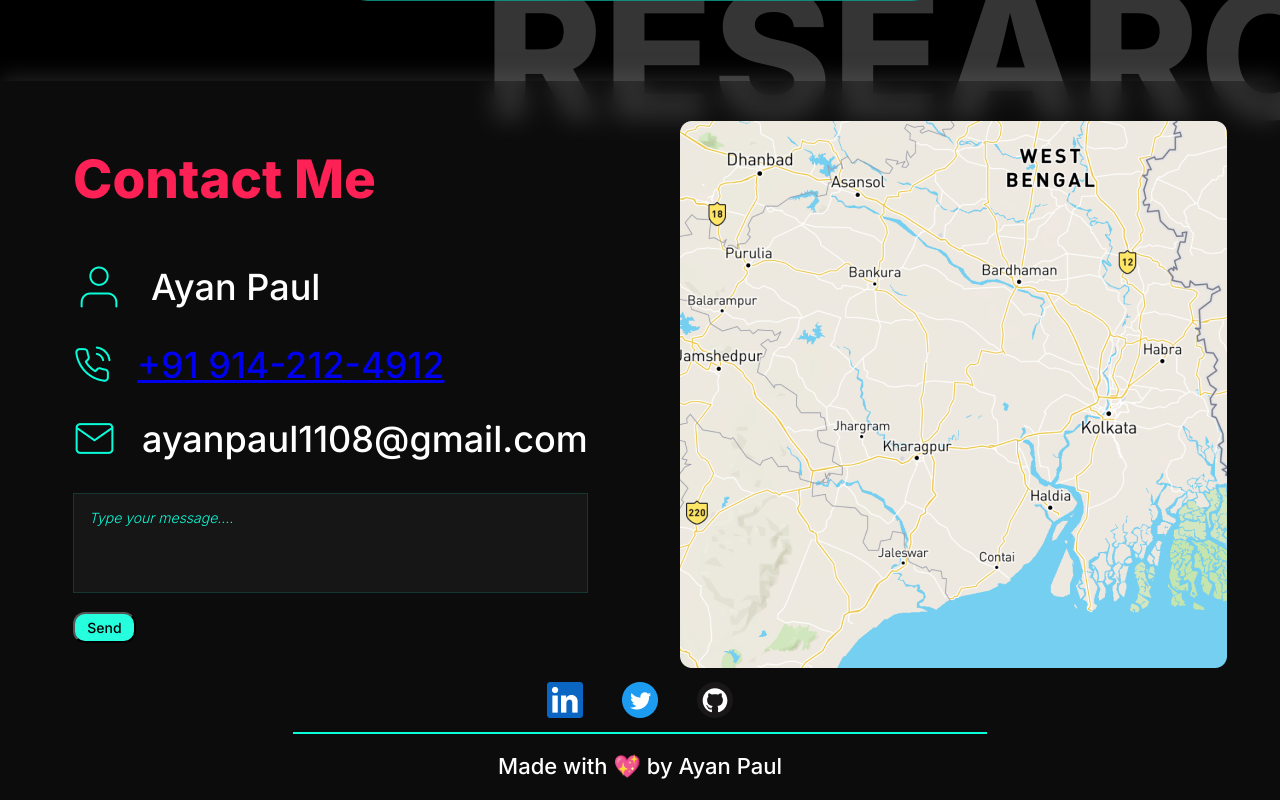
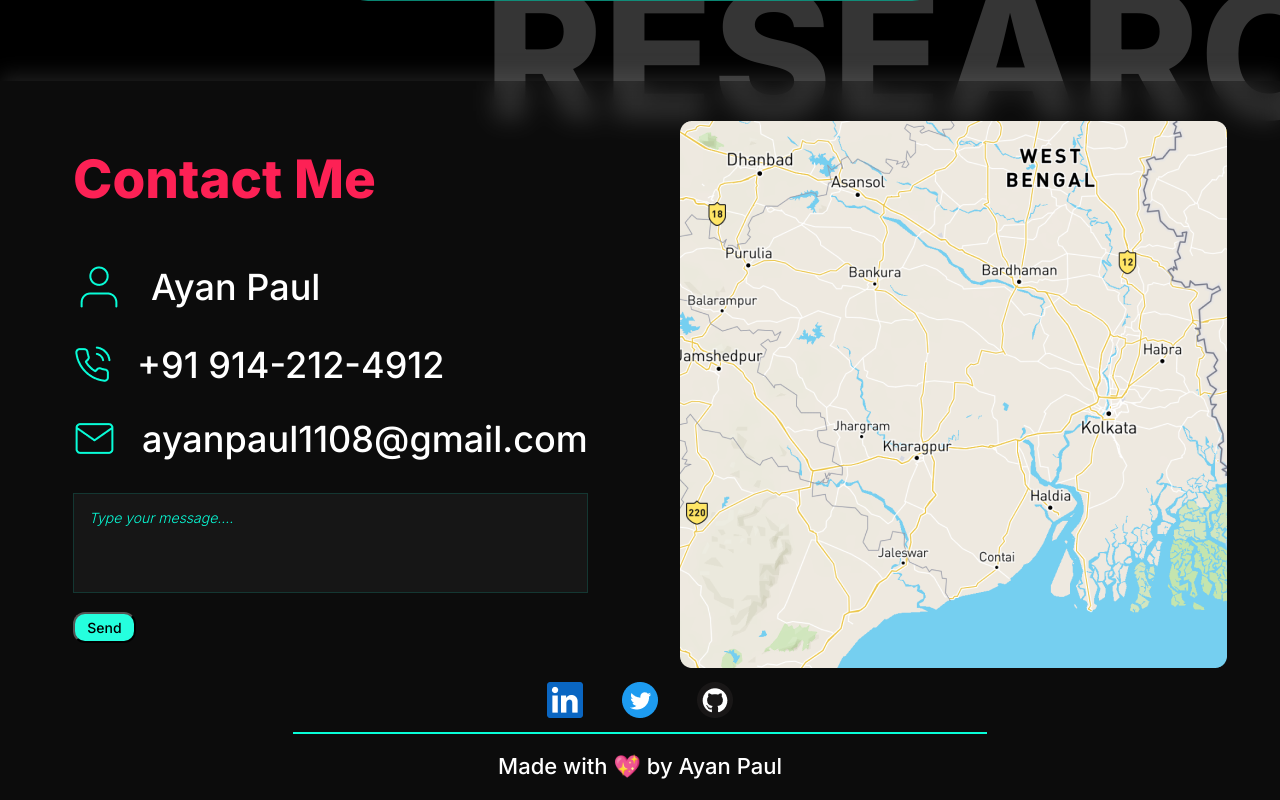
Before and after one commit to TheDa21crj/Portfolio, a React (Vite) app: page / in a window 1280 px wide. Shown: the part 2661-3461 px from the top of the page. Built offline with nearby package versions, Linux system fonts and the light colour scheme.

Commit message:
Update Contact.module.css

```diff
--- a/src/Components/Home/Css/Contact.module.css
+++ b/src/Components/Home/Css/Contact.module.css
@@ -39,6 +39,8 @@
 }
 
 .contactDivPTag {
+  text-decoration: none;
+  color: inherit;
   display: flex;
   align-items: center;
   font-family: "Inter", sans-serif;
@@ -80,7 +82,7 @@
 .Send {
   width: 63px;
   height: 31px;
-    background: #25FFDE;
+  background: #25ffde;
   border-radius: 12px;
   font-family: "Inter", sans-serif;
   font-style: normal;
```
Lines whose indentation alone changed are shown as unchanged.
